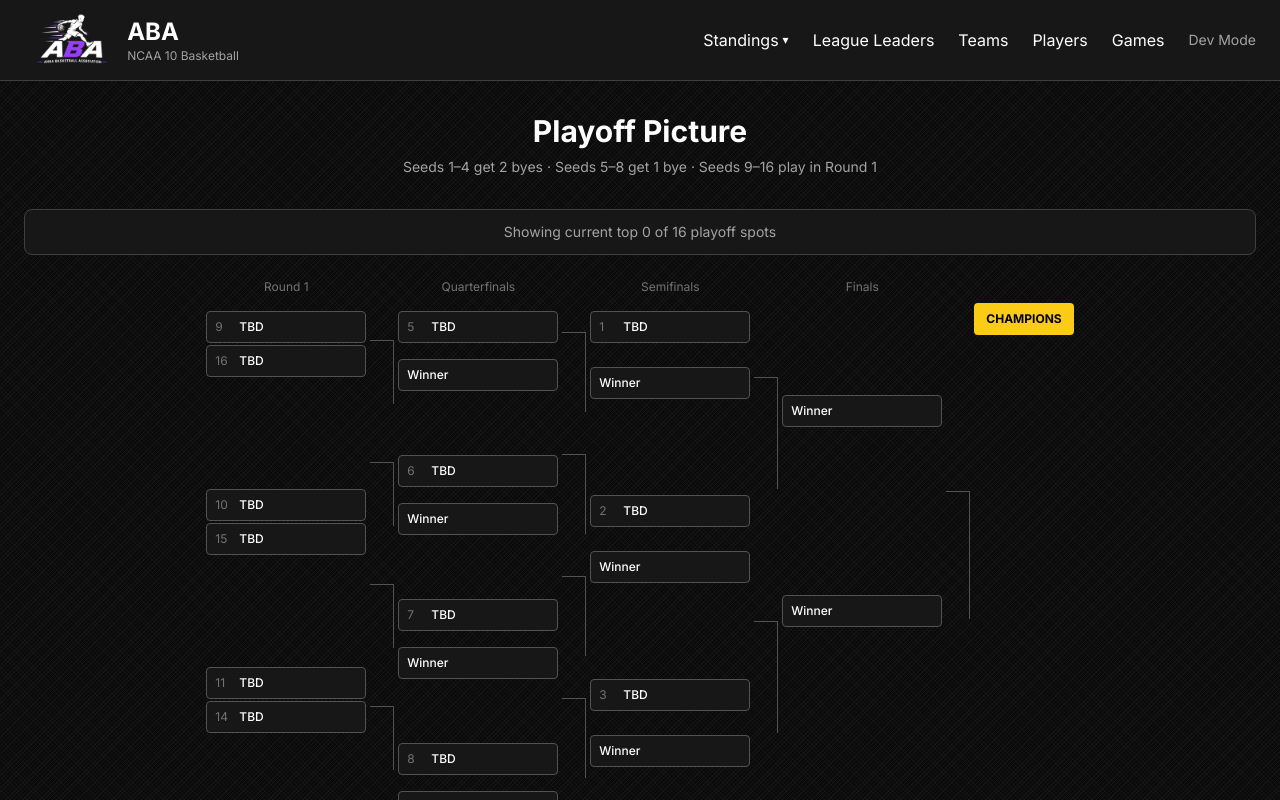
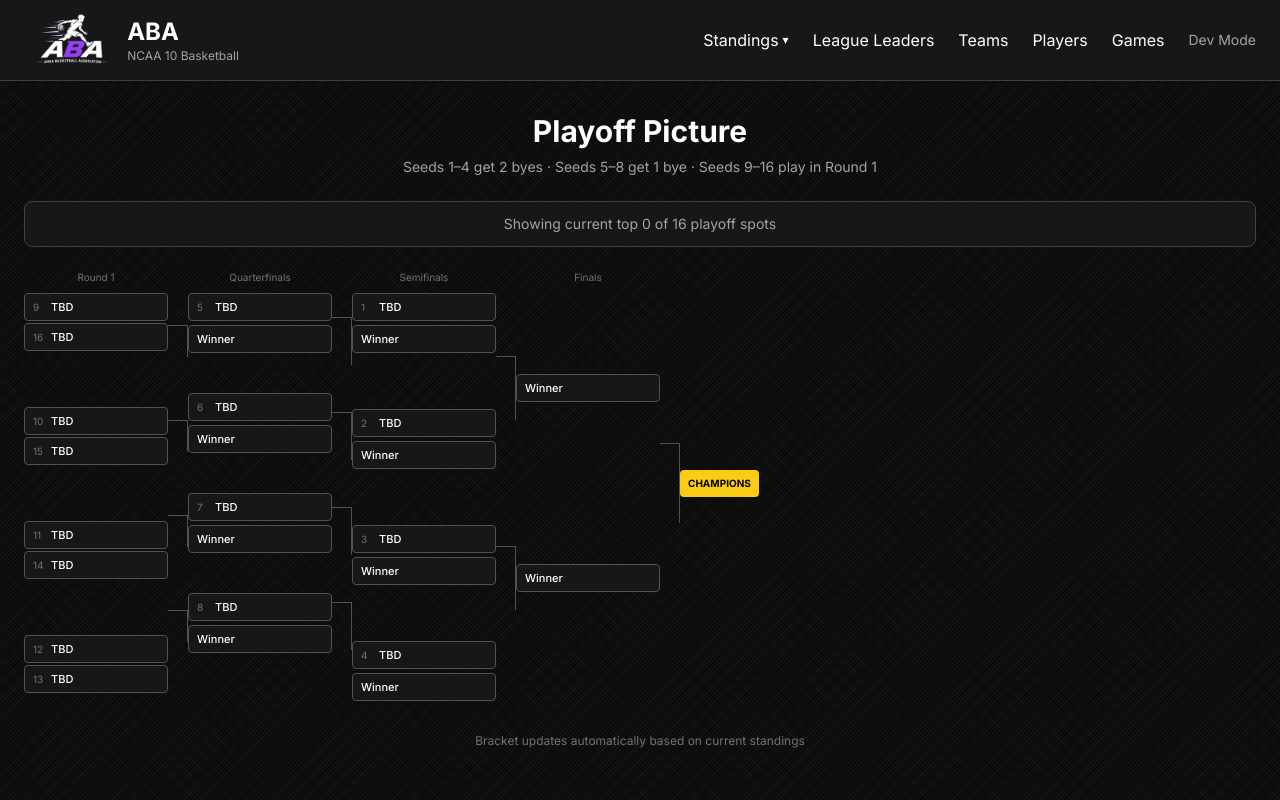
Before and after one commit to TheActualGYT/aba-league, a Next.js app in the folder league-site/: page /standings/playoffs in a window 1280 px wide. Shown: the top 800 px of the page. Built offline with nearby package versions, Linux system fonts and the light colour scheme; no server answers; the database is empty.

Commit message:
Clean bracket with proper alignment

```diff
--- a/league-site/src/app/standings/playoffs/page.tsx
+++ b/league-site/src/app/standings/playoffs/page.tsx
@@ -4,10 +4,10 @@ export const dynamic = "force-dynamic";
 
 function Slot({ team, seed, placeholder }: { team?: any; seed?: number; placeholder?: string }) {
   return (
-    <div className="bg-neutral-900 border border-neutral-600 rounded px-2 py-1.5 flex items-center gap-2 w-40 h-8">
-      {seed && <span className="text-neutral-500 text-xs w-4 shrink-0">{seed}</span>}
-      {team?.logo && <img src={team.logo} alt="" className="h-4 w-4 object-contain shrink-0" />}
-      <span className="text-white text-xs font-medium truncate">
+    <div className="bg-neutral-900 border border-neutral-600 rounded px-2 py-1 flex items-center gap-1.5 w-36 h-7">
+      {seed && <span className="text-neutral-500 text-[10px] w-3 shrink-0">{seed}</span>}
+      {team?.logo && <img src={team.logo} alt="" className="h-3.5 w-3.5 object-contain shrink-0" />}
+      <span className="text-white text-[11px] font-medium truncate">
         {team?.name || placeholder || "TBD"}
       </span>
     </div>
@@ -45,116 +45,122 @@ export default async function PlayoffPicturePage() {
 
   const s = Array.from({ length: 16 }, (_, i) => sorted[i] || null);
 
+  const row = (h: number) => ({ height: h });
+
   return (
     <main className="max-w-7xl mx-auto px-6 py-8">
       <h2 className="text-3xl font-bold mb-2 text-white text-center">Playoff Picture</h2>
-      <p className="text-neutral-400 text-center mb-8 text-sm">
+      <p className="text-neutral-400 text-center mb-6 text-sm">
         Seeds 1–4 get 2 byes · Seeds 5–8 get 1 bye · Seeds 9–16 play in Round 1
       </p>
 
       {sorted.length < 16 && (
-        <div className="bg-neutral-900 border border-neutral-700 rounded-lg p-3 mb-6 text-center text-neutral-400 text-sm">
+        <div className="bg-neutral-900 border border-neutral-700 rounded-lg p-3 mb-4 text-center text-neutral-400 text-sm">
           Showing current top {sorted.length} of 16 playoff spots
         </div>
       )}
 
       <div className="overflow-x-auto pb-4">
-        <div className="flex gap-1 min-w-max justify-center items-start">
-          {/* ROUND 1 - seeds 9-16 only */}
-          <div className="flex flex-col">
-            <div className="text-xs text-neutral-500 text-center h-6">Round 1</div>
-            <div className="flex flex-col gap-6 mt-2">
-              <div className="space-y-0.5"><Slot team={s[8]} seed={9} /><Slot team={s[15]} seed={16} /></div>
-              <div className="h-16" />
-              <div className="space-y-0.5"><Slot team={s[9]} seed={10} /><Slot team={s[14]} seed={15} /></div>
-              <div className="h-16" />
-              <div className="space-y-0.5"><Slot team={s[10]} seed={11} /><Slot team={s[13]} seed={14} /></div>
-              <div className="h-16" />
-              <div className="space-y-0.5"><Slot team={s[11]} seed={12} /><Slot team={s[12]} seed={13} /></div>
+        <div className="inline-flex gap-0 min-w-max">
+          {/* Headers */}
+          <div className="flex gap-0 mb-2">
+            <div className="w-36 text-center text-[10px] text-neutral-500">Round 1</div>
+            <div className="w-5" />
+            <div className="w-36 text-center text-[10px] text-neutral-500">Quarterfinals</div>
+            <div className="w-5" />
+            <div className="w-36 text-center text-[10px] text-neutral-500">Semifinals</div>
+            <div className="w-5" />
+            <div className="w-36 text-center text-[10px] text-neutral-500">Finals</div>
+            <div className="w-5" />
+            <div className="w-24 text-center text-[10px] text-neutral-500" />
           </div>
         </div>
 
-          {/* Connector R1 → QF */}
-          <div className="flex flex-col justify-around pt-8" style={{ height: "520px" }}>
-            {[0,1,2,3].map(i => (
-              <div key={i} className="w-6 border-t border-r border-neutral-600 h-16" />
-            ))}
+        <div className="flex gap-0 items-start">
+          {/* R1 Column */}
+          <div className="flex flex-col" style={{ gap: "4px" }}>
+            <div className="space-y-0.5"><Slot team={s[8]} seed={9} /><Slot team={s[15]} seed={16} /></div>
+            <div style={row(48)} />
+            <div className="space-y-0.5"><Slot team={s[9]} seed={10} /><Slot team={s[14]} seed={15} /></div>
+            <div style={row(48)} />
+            <div className="space-y-0.5"><Slot team={s[10]} seed={11} /><Slot team={s[13]} seed={14} /></div>
+            <div style={row(48)} />
+            <div className="space-y-0.5"><Slot team={s[11]} seed={12} /><Slot team={s[12]} seed={13} /></div>
           </div>
 
-          {/* QUARTERFINALS - seeds 5-8 enter */}
-          <div className="flex flex-col">
-            <div className="text-xs text-neutral-500 text-center h-6">Quarterfinals</div>
-            <div className="flex flex-col gap-4 mt-2">
+          {/* Lines */}
+          <div className="flex flex-col justify-around w-5" style={{ height: "380px" }}>
+            <div className="border-t border-r border-neutral-600 h-8" />
+            <div className="border-t border-r border-neutral-600 h-8" />
+            <div className="border-t border-r border-neutral-600 h-8" />
+            <div className="border-t border-r border-neutral-600 h-8" />
+          </div>
+
+          {/* QF Column - seeds 5-8 */}
+          <div className="flex flex-col" style={{ gap: "4px" }}>
             <Slot team={s[4]} seed={5} />
             <Slot placeholder="Winner" />
-              <div className="h-8" />
+            <div style={row(32)} />
             <Slot team={s[5]} seed={6} />
             <Slot placeholder="Winner" />
-              <div className="h-8" />
+            <div style={row(32)} />
             <Slot team={s[6]} seed={7} />
             <Slot placeholder="Winner" />
-              <div className="h-8" />
+            <div style={row(32)} />
             <Slot team={s[7]} seed={8} />
             <Slot placeholder="Winner" />
           </div>
+
+          {/* Lines */}
+          <div className="flex flex-col justify-around w-5" style={{ height: "380px" }}>
+            <div className="border-t border-r border-neutral-600 h-12" />
+            <div className="border-t border-r border-neutral-600 h-12" />
+            <div className="border-t border-r border-neutral-600 h-12" />
+            <div className="border-t border-r border-neutral-600 h-12" />
           </div>
 
-          {/* Connector QF → SF */}
-          <div className="flex flex-col justify-around pt-8" style={{ height: "520px" }}>
-            {[0,1,2,3].map(i => (
-              <div key={i} className="w-6 border-t border-r border-neutral-600 h-20" />
-            ))}
-          </div>
-
-          {/* SEMIFINALS - seeds 1-4 enter */}
-          <div className="flex flex-col">
-            <div className="text-xs text-neutral-500 text-center h-6">Semifinals</div>
-            <div className="flex flex-col gap-6 mt-2">
+          {/* SF Column - seeds 1-4 */}
+          <div className="flex flex-col" style={{ gap: "4px" }}>
             <Slot team={s[0]} seed={1} />
             <Slot placeholder="Winner" />
-              <div className="h-12" />
+            <div style={row(48)} />
             <Slot team={s[1]} seed={2} />
             <Slot placeholder="Winner" />
-              <div className="h-12" />
+            <div style={row(48)} />
             <Slot team={s[2]} seed={3} />
             <Slot placeholder="Winner" />
-              <div className="h-12" />
+            <div style={row(48)} />
             <Slot team={s[3]} seed={4} />
             <Slot placeholder="Winner" />
           </div>
+
+          {/* Lines */}
+          <div className="flex flex-col justify-around w-5" style={{ height: "380px" }}>
+            <div className="border-t border-r border-neutral-600 h-16" />
+            <div className="border-t border-r border-neutral-600 h-16" />
           </div>
 
-          {/* Connector SF → Finals */}
-          <div className="flex flex-col justify-around pt-8" style={{ height: "520px" }}>
-            {[0,1].map(i => (
-              <div key={i} className="w-6 border-t border-r border-neutral-600 h-28" />
-            ))}
-          </div>
-
-          {/* FINALS */}
-          <div className="flex flex-col">
-            <div className="text-xs text-neutral-500 text-center h-6">Finals</div>
-            <div className="flex flex-col justify-around mt-2" style={{ height: "400px" }}>
+          {/* Finals */}
+          <div className="flex flex-col justify-around" style={{ height: "380px" }}>
             <Slot placeholder="Winner" />
             <Slot placeholder="Winner" />
           </div>
+
+          {/* Line to champ */}
+          <div className="flex flex-col justify-center w-5" style={{ height: "380px" }}>
+            <div className="border-t border-r border-neutral-600 h-20" />
           </div>
 
-          {/* Connector to Champion */}
-          <div className="flex flex-col justify-center pt-8" style={{ height: "520px" }}>
-            <div className="w-6 border-t border-r border-neutral-600 h-32" />
-          </div>
-
-          {/* CHAMPION */}
-          <div className="flex flex-col justify-center pt-6">
-            <div className="bg-yellow-400 text-black font-bold text-xs px-3 py-2 rounded text-center">
+          {/* Champion */}
+          <div className="flex items-center" style={{ height: "380px" }}>
+            <div className="bg-yellow-400 text-black font-bold text-[10px] px-2 py-1.5 rounded">
               CHAMPIONS
             </div>
           </div>
         </div>
       </div>
 
-      <div className="mt-6 text-center text-neutral-500 text-xs">
+      <div className="mt-4 text-center text-neutral-500 text-xs">
         Bracket updates automatically based on current standings
       </div>
     </main>
```
Lines whose indentation alone changed are shown as unchanged.
